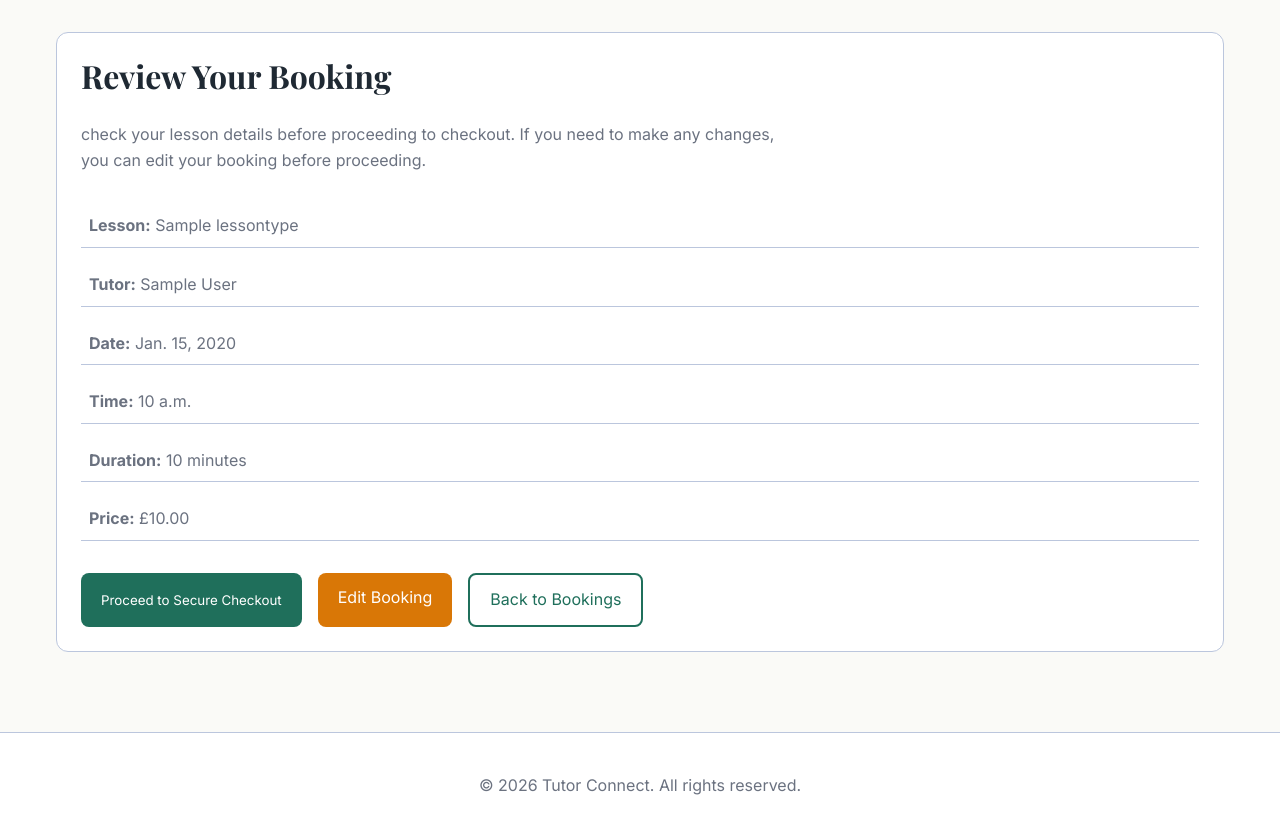
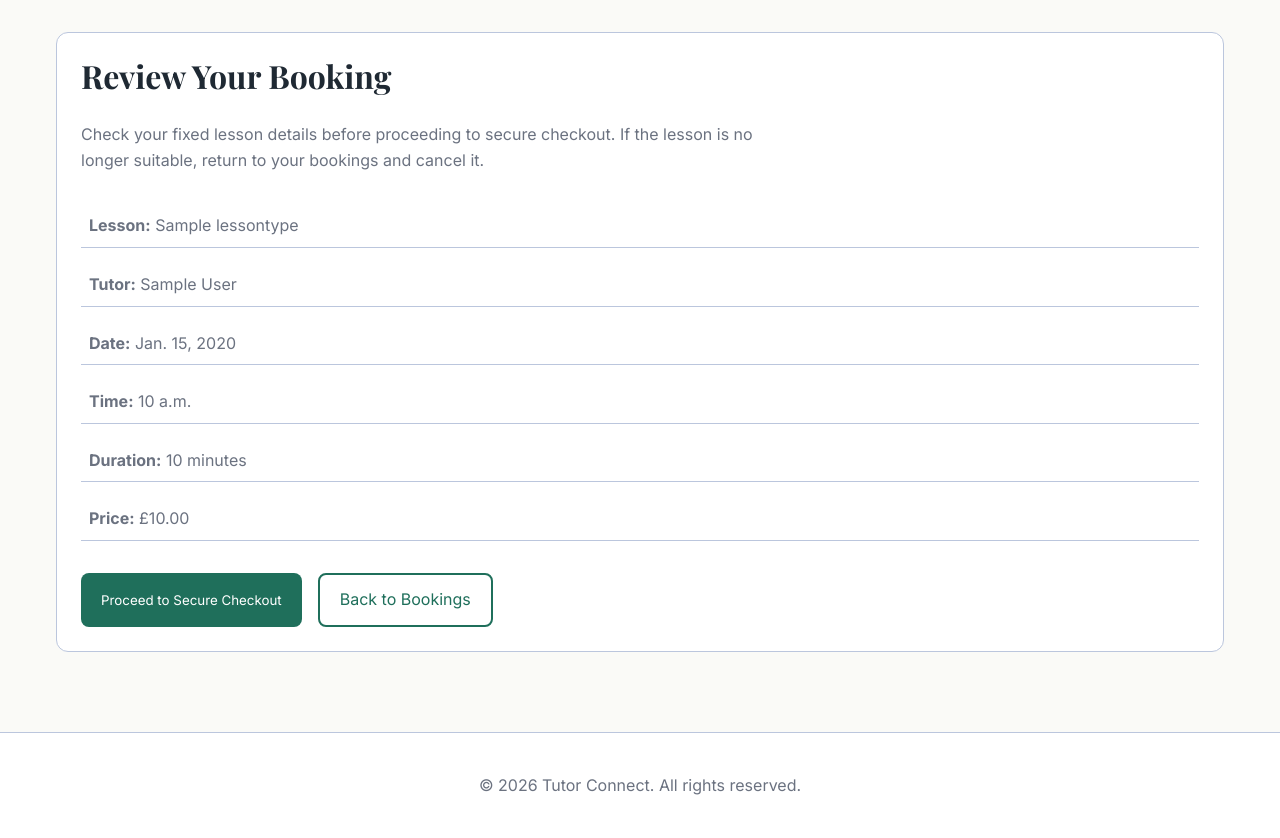
Before and after one commit to JamesBirchall-dev/MSP-4-Tutor-Connect, a Django app: page /checkout/booking/1/ in a window 1280 px wide. Shown: the part 85-923 px from the top of the page. Run offline with Django 5.2, Linux system fonts and the light colour scheme; a user stored in the database is signed in; tables that the repository leaves empty hold one stand-in row (values such as "Sample post").

Commit message:
Checkout - checkout review template - remove edit guide text and update button as obsolete

```diff
--- a/templates/checkout/checkout_review.html
+++ b/templates/checkout/checkout_review.html
@@ -8,7 +8,9 @@
         <article class="card checkout-review-card">
             <div class="page-header">
                 <h1>Review Your Booking</h1>
-                <p> check your lesson details before proceeding to checkout. If you need to make any changes, you can edit your booking before proceeding. </p>
+                <p>
+                    Check your fixed lesson details before proceeding to secure checkout.
+                    If the lesson is no longer suitable, return to your bookings and cancel it.
                 </p>
             </div>
 
@@ -34,13 +36,6 @@
             </form>
 
             <a
-                class="btn btn-secondary"
-                href="{% url 'bookings:booking_update' booking.pk %}"
-            >
-                Edit Booking
-            </a>
-
-            <a
                 class="btn btn-outline"
                 href="{% url 'bookings:booking_list' %}"
             >
```
